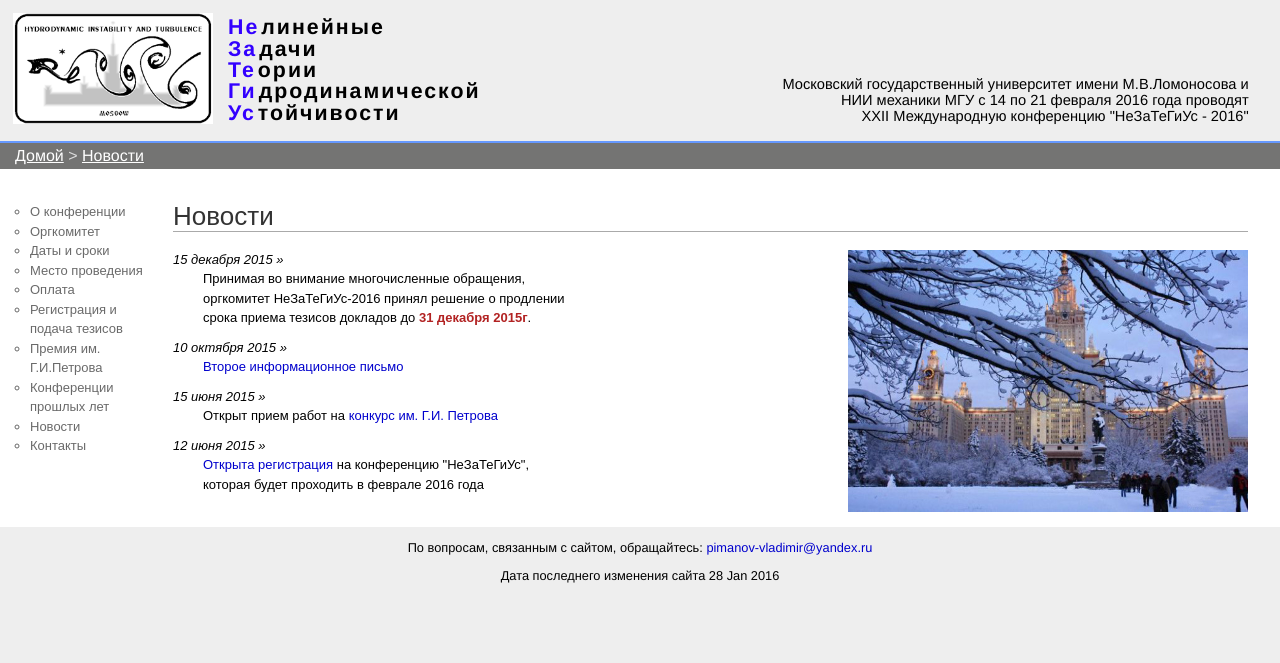
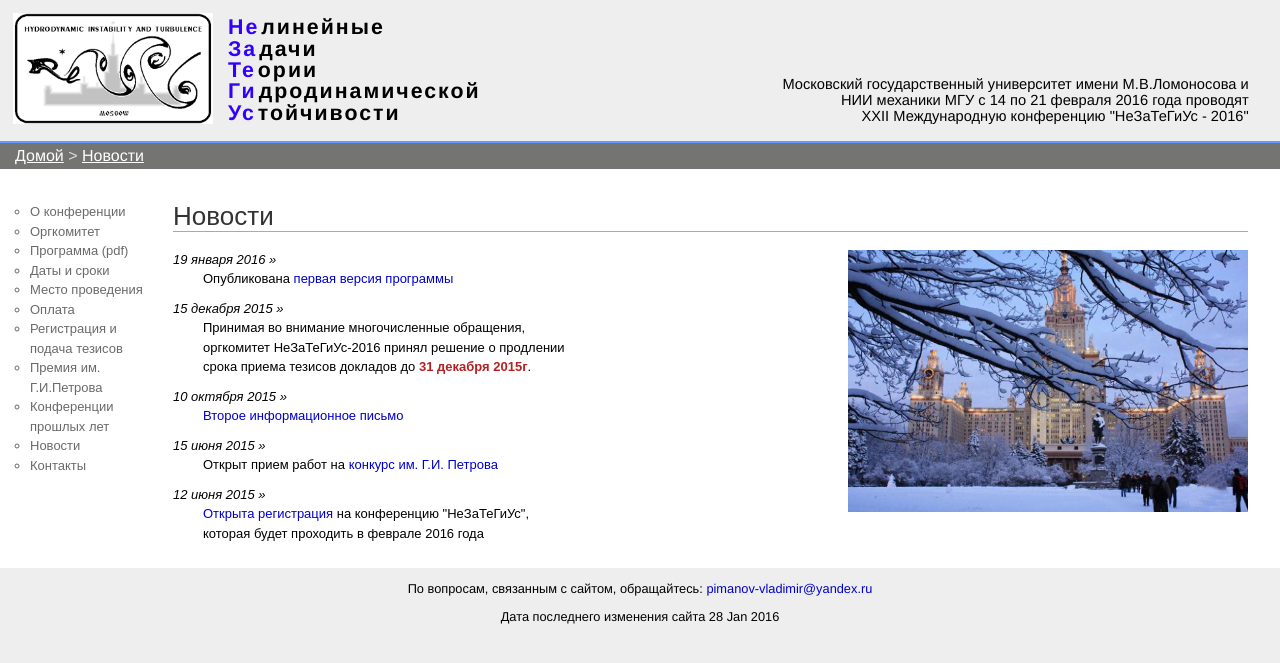
Before and after one commit to pimanov/hit-conf, a Jekyll site: the page built from index.html, in a window 1280 px wide. Shown: the top 663 px of the page. Built offline with Jekyll 4.4.1, drawn with Linux system fonts in a browser that asks for light colours.

Commit message:
Program_1.pdf added

```diff
--- a/_layouts/default.html
+++ b/_layouts/default.html
@@ -52,6 +52,7 @@
 	<ul class="body">
           <li><a href="/2016/about.html">О конференции</a></li>
           <li><a href="/2016/org.html">Оргкомитет</a></li>
+          <li><a href="/2016/downloads/Program_1.pdf">Программа (pdf)</a></li>
           <li><a href="/2016/dates.html">Даты и сроки</a></li>
           <li><a href="/2016/place.html">Место проведения</a></li>
           <li><a href="/2016/cost.html">Оплата</a></li>
--- a/index.html
+++ b/index.html
@@ -3,6 +3,10 @@ layout: default
 title: Новости
 ---
 <div style="float: left; width: 400px">
+  <em>19 января 2016 &raquo;</em>
+  <div style="margin: 0px 5px 10px 30px">
+      Опубликована <a href="2016/downloads/Program_1.pdf">первая версия программы</a>
+  </div>
   <em>15 декабря 2015 &raquo;</em>
   <div style="margin: 0px 5px 10px 30px">
     Принимая во внимание многочисленные обращения, оргкомитет НеЗаТеГиУс-2016 принял решение о продлении срока приема тезисов докладов до <strong>31 декабря 2015г</strong>.
```
Also changed, not shown: 1 other file.
